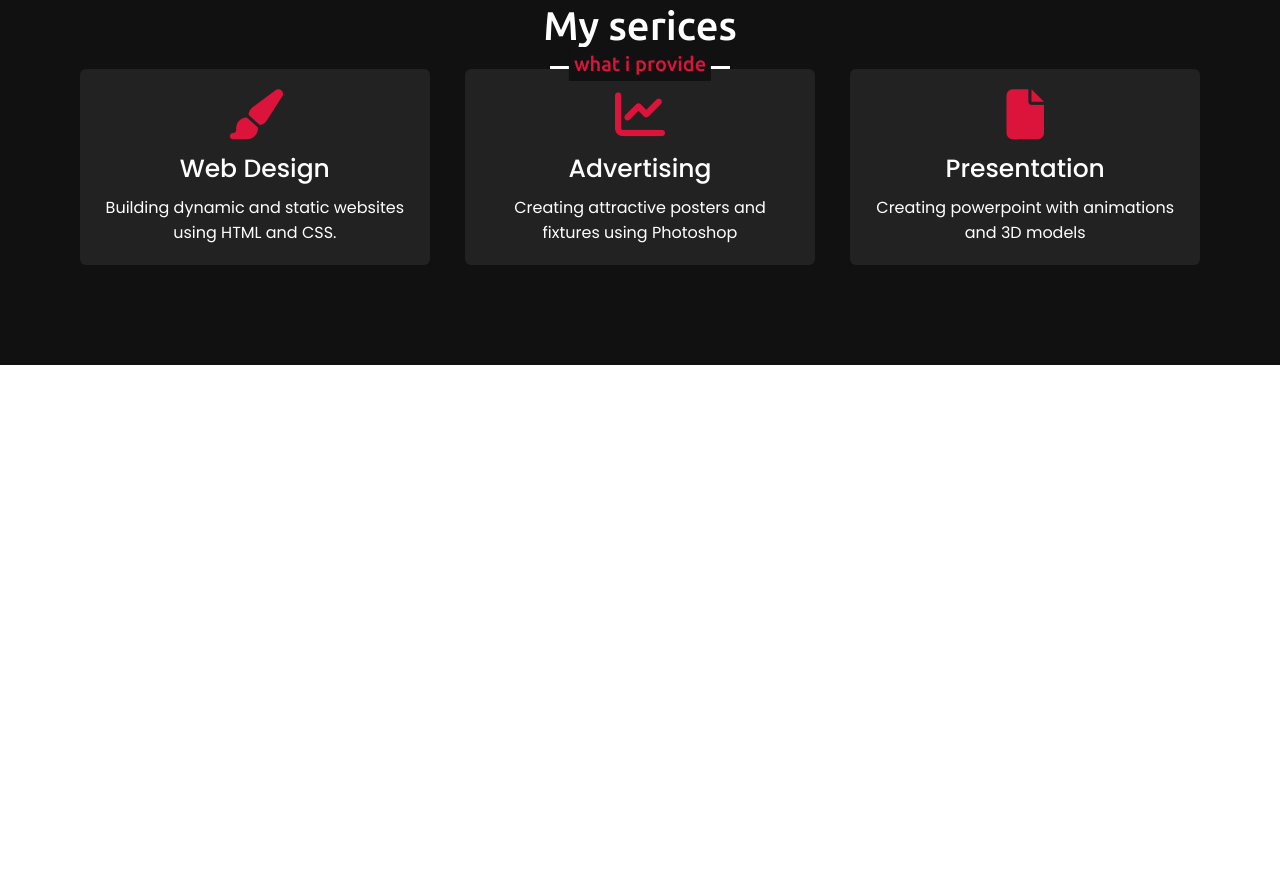
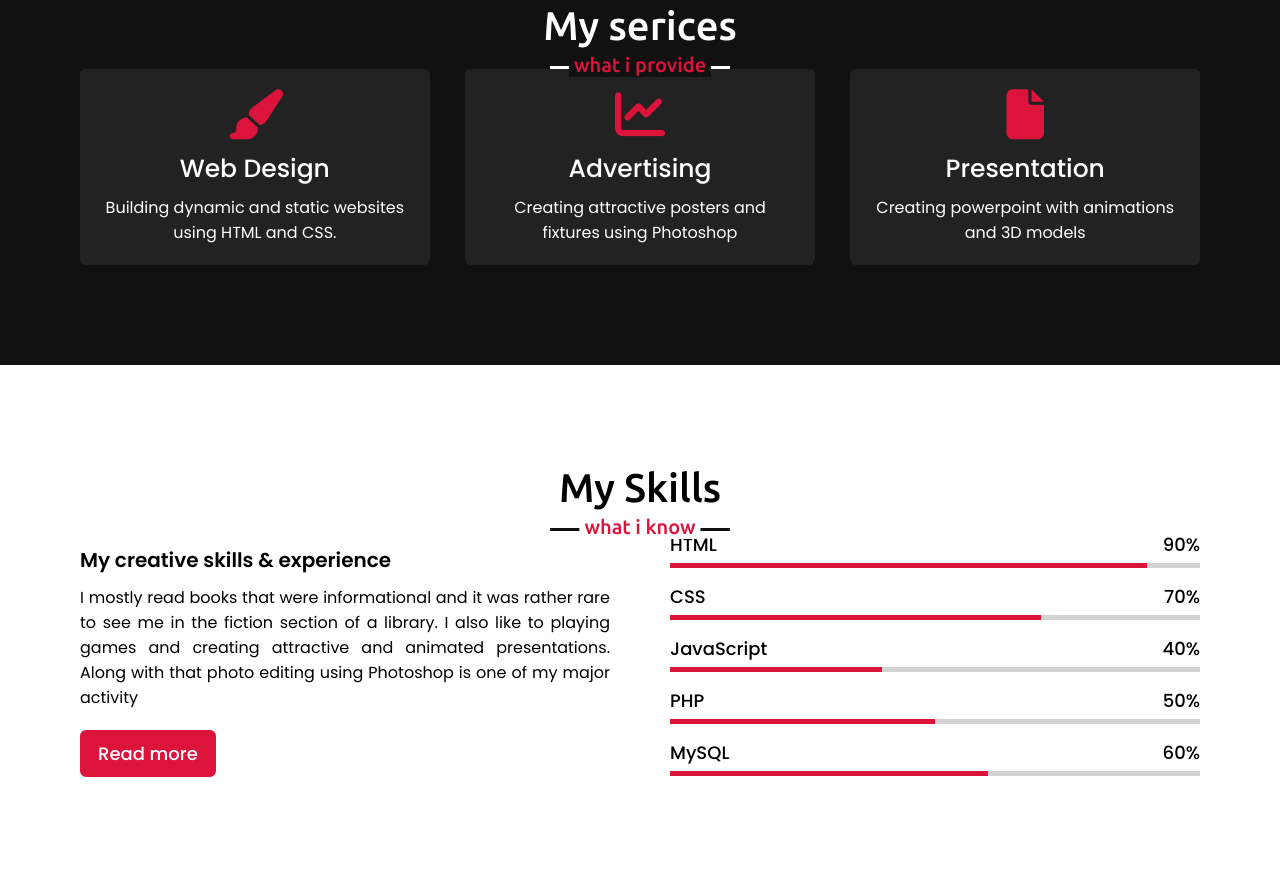
Before and after one commit to Nevin-Adatte/Portfolio, a plain HTML site: page index.html in a window 1280 px wide. Shown: the part 1570-2464 px from the top of the page. Before the commit the page ends 2115 px from the top, so only its background shows below. Drawn offline with nearby package versions, Linux system fonts and the light colour scheme.

Commit message:
completed skills section

```diff
--- a/index.html
+++ b/index.html
@@ -83,6 +83,58 @@
                 </div>
             </div>
         </div>
+
+    </section>
+
+    <!-- skills section starts -->
+    <section class="skills" id="skills">
+        <div class="max-width">
+            <h2 class="title">My Skills</h2>
+            <div class="skills-content">
+                <div class="column left">
+                    <div class="text">My creative skills & experience</div>
+                    <p>I mostly read books that were informational and it was rather rare to see me in the fiction section of a library. I also like to playing games and creating attractive and animated presentations. Along with that photo editing using Photoshop is one of my major activity</p>
+                    <a href="#">Read more</a>
+                </div>
+                <div class="column right">
+                    <div class="bars">
+                        <div class="info">
+                            <span>HTML</span>
+                            <span>90%</span>
+                        </div>
+                        <div class="line html"></div>
+                    </div>
+                    <div class="bars">
+                        <div class="info">
+                            <span>CSS</span>
+                            <span>70%</span>
+                        </div>
+                        <div class="line css"></div>
+                    </div>
+                    <div class="bars">
+                        <div class="info">
+                            <span>JavaScript</span>
+                            <span>40%</span>
+                        </div>
+                        <div class="line js"></div>
+                    </div>
+                    <div class="bars">
+                        <div class="info">
+                            <span>PHP</span>
+                            <span>50%</span>
+                        </div>
+                        <div class="line php"></div>
+                    </div>
+                    <div class="bars">
+                        <div class="info">
+                            <span>MySQL</span>
+                            <span>60%</span>
+                        </div>
+                        <div class="line mysql"></div>
+                    </div>
+                </div>
+            </div>
+        </div>
     </section>
     <pre>
 
--- a/style.css
+++ b/style.css
@@ -115,6 +115,17 @@
 section{
     padding: 100px 0;
 }
+.about, .services, .skills{
+    font-family: 'Poppins', sans-serif;
+}
+.about .about-content,
+.services .serv-content,
+.skills .skills-content{
+    display:flex;
+    flex-wrap: wrap;
+    align-items: center;
+    justify-content: space-between;
+}
 section .title{
     position: relative;
     text-align: center;
@@ -136,28 +147,18 @@ section .title::before{
 }
 section .title::after{
     position: absolute;
-    bottom: -12px;
+    bottom: -8px;
     left: 50%;
     font-size: 20px;
     color: crimson;
-    padding: 5px;
+    padding: 0 5px;
     background: #fff;
     transform: translate(-50%);
 }
 
 /* about section */
-.about, .services{
-    font-family: 'Poppins', sans-serif;
-}
 .about .title::after{
     content: "who i am";
-}
-.about .about-content,
-.services .serv-content{
-    display:flex;
-    flex-wrap: wrap;
-    align-items: center;
-    justify-content: space-between;
 }
 .about .about-content .left{
     width: 45%;
@@ -243,6 +244,82 @@ section .title::after{
     margin: 10px 0 7px 0;
 }
 
+/* service section styling */
+
+.skills .title::after{
+    content: "what i know";
+}
+.skills .skills-content .column{
+    width: calc(50% - 30px);
+}
+.skills .skills-content .left .text{
+    font-size: 20px;
+    font-weight: 600;
+    margin-bottom: 10px;
+}
+.skills .skills-content .left p{
+    text-align: justify;
+}
+.skills .skills-content .left a{
+    display: inline-block;
+    background: crimson;
+    color: #fff;
+    font-size: 18px;
+    font-weight: 500;
+    padding: 8px 16px;
+    margin-top: 20px;
+    border-radius: 6px;
+    border: 2px solid crimson;
+    transition: all 0.3s ease;
+}
+.skills .skills-content .left a:hover{
+    color: crimson;
+    background: none;
+}
+.skills .skills-content .right .bars{
+    margin-bottom: 15px;
+}
+.skills .skills-content .right .info{
+    display: flex;
+    margin-bottom: 5px;
+    align-items: center;
+    justify-content: space-between;
+}
+.skills .skills-content .right span{
+    font-weight: 500;
+    font-size: 18px;
+}
+.skills .skills-content .right .line{
+    height: 5px;
+    width: 100%;
+    background: lightgrey;
+    position: relative;
+}
+.skills .skills-content .right .line::before{
+    content: "";
+    position: absolute;
+    height: 100%;
+    left: 0;
+    top: 0;
+    background: crimson;
+}
+.skills-content .right .html::before{
+    width: 90%;
+}
+.skills-content .right .css::before{
+    width: 70%;
+}
+.skills-content .right .js::before{
+    width: 40%;
+}
+.skills-content .right .php::before{
+    width: 50%;
+}
+.skills-content .right .mysql::before{
+    width: 60%;
+}
+
+
 
 /* responsive media query start  */
 @media (max-width: 1104px){
@@ -313,7 +390,7 @@ section .title::after{
     .about .about-content .left{
         display: flex;
         justify-content: center;
-        margin: 0 auto 60px; padding-top: 15px;
+        margin: 0 auto 60px;
     }
     .about .about-content .right{
         flex: 100%;
@@ -321,6 +398,10 @@ section .title::after{
     .services .serv-content .card{
         width: calc(50% - 10px);
         margin-bottom: 20px;
+    }
+    .skills .skills-content .column{
+        width: 100%;
+        margin-bottom: 35px;
     }
 }
 
```
